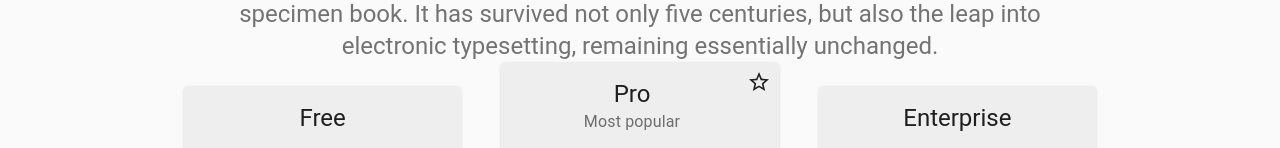
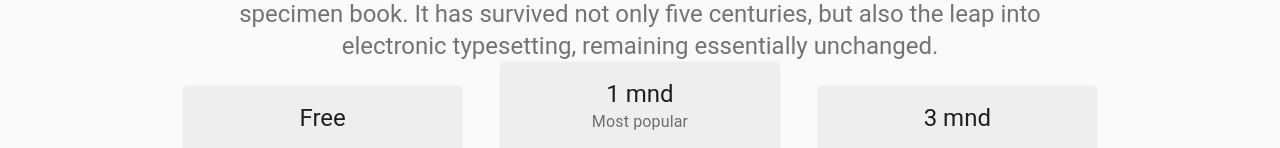
Before and after one commit to MomciloDelic/G9-Anonymizer, a React (Create React App) app: page / in a window 1280 px wide. Shown: the part 621-769 px from the top of the page. Built offline with nearby package versions, Linux system fonts and the light colour scheme.

Commit message:
Layout changes

```diff
--- a/src/Layout.tsx
+++ b/src/Layout.tsx
@@ -69,7 +69,7 @@ const useStyles = makeStyles(theme => ({
       buttonVariant: 'outlined',
     },
     {
-      title: 'Pro',
+      title: '1 mnd',
       subheader: 'Most popular',
       price: '1500',
       description: [
@@ -79,7 +79,7 @@ const useStyles = makeStyles(theme => ({
       buttonVariant: 'contained',
     },
     {
-      title: 'Enterprise',
+      title: '3 mnd',
       price: '3000',
       description: [
         'Lorem ipsum dolor sit amet, consectetur adipiscing elit, sed do eiusmod tempor incididunt ut labore et dolore magna aliqua.'
@@ -206,7 +206,7 @@ const Layout: React.FC = () => {
                     subheader={tier.subheader}
                     titleTypographyProps={{ align: 'center' }}
                     subheaderTypographyProps={{ align: 'center' }}
-                    action={tier.title === 'Pro' ? <StarIcon /> : null}
+                    action={tier.title === '1 mnd' ? <StarIcon /> : null}
                     className={classes.cardHeader}
                   />
                   <CardContent>
```
